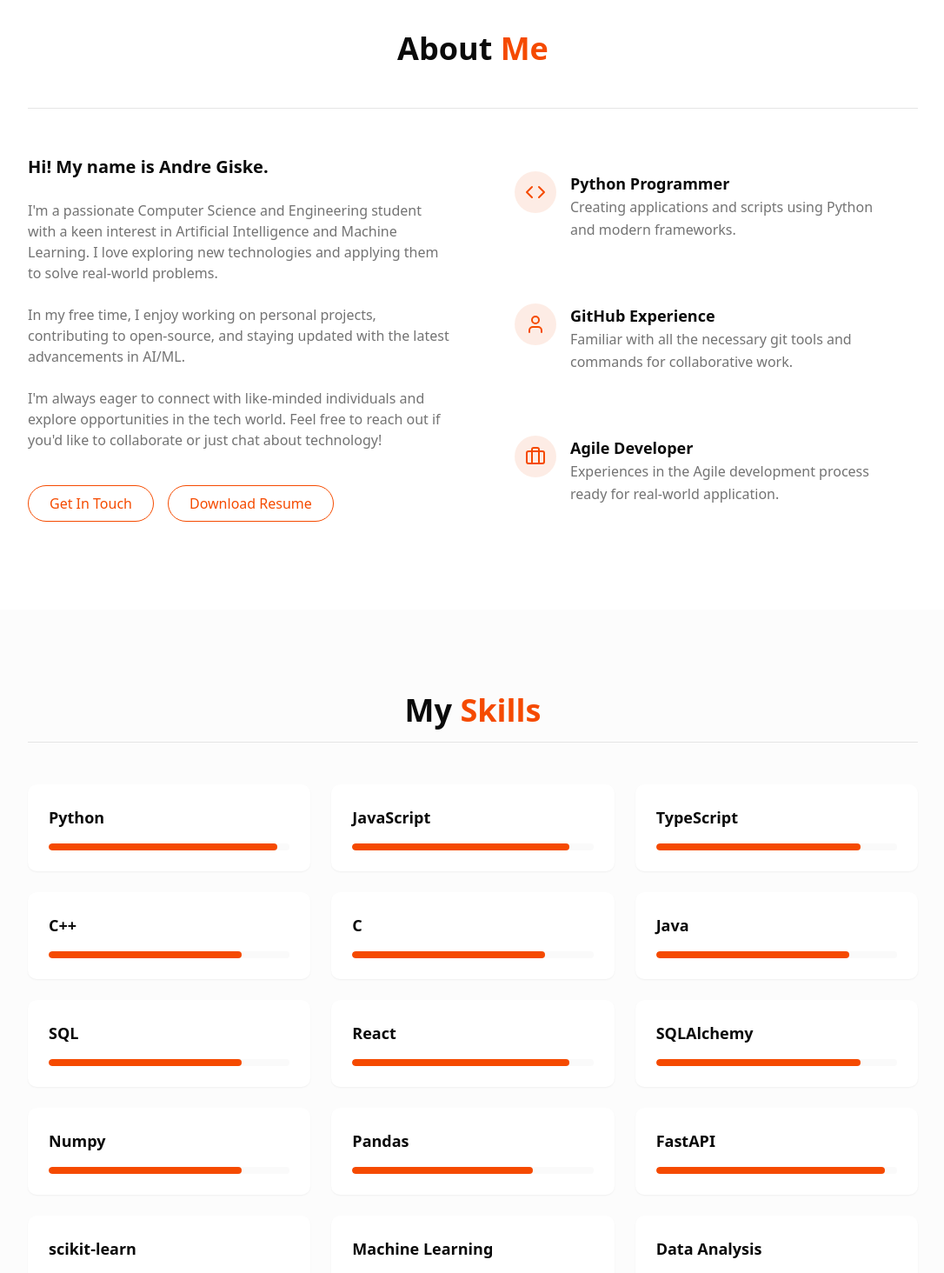
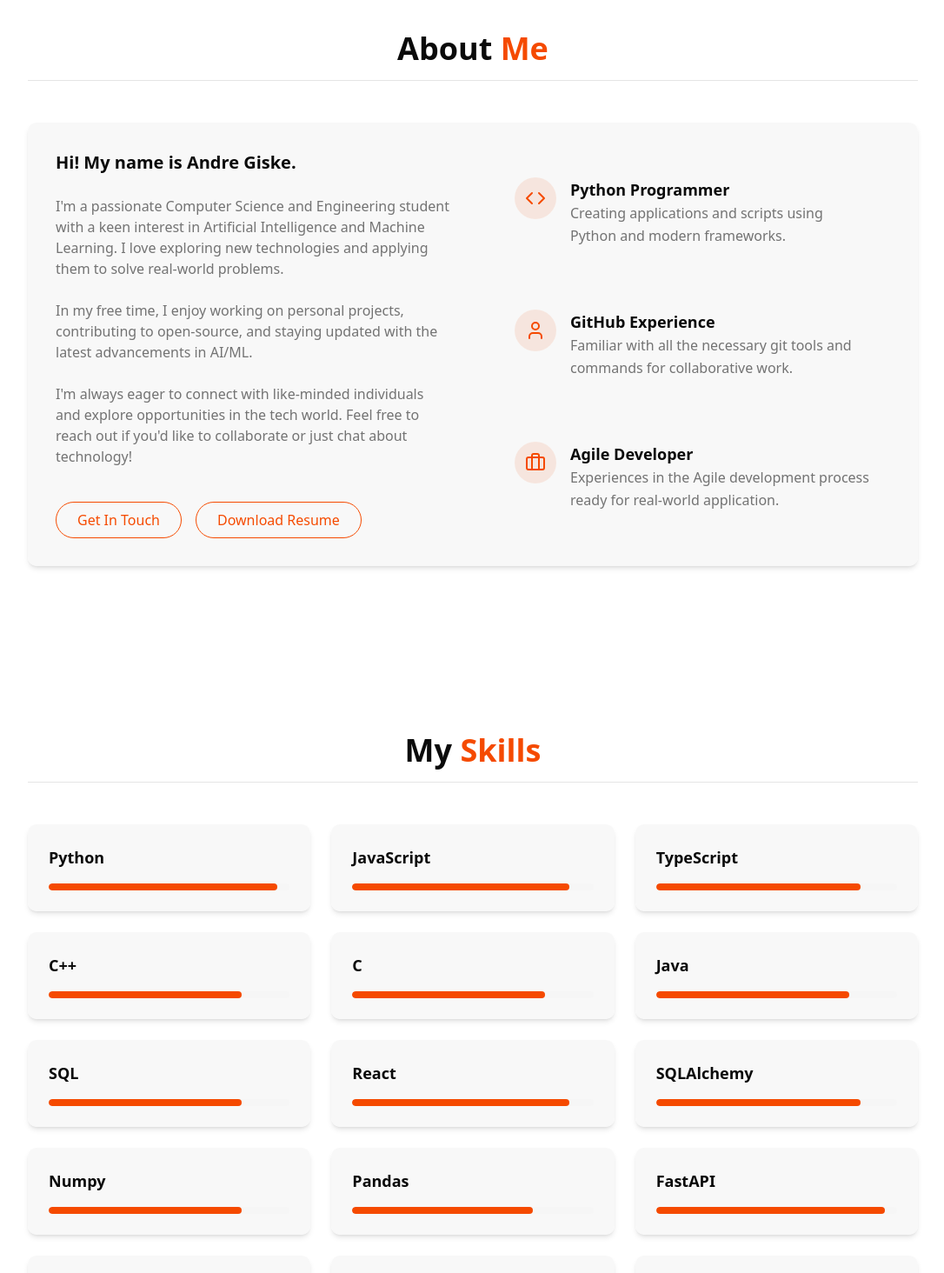
Before and after one commit to dregiske/portfolio, a React (Vite) app: page / in a window 1280 px wide. Shown: the part 860-2324 px from the top of the page at 87% size, without its empty margins (96-1182 px from the left). Built offline with nearby package versions, Linux system fonts and the light colour scheme.

Commit message:
small details

```diff
--- a/src/components/ui/AboutMe.tsx
+++ b/src/components/ui/AboutMe.tsx
@@ -7,14 +7,14 @@ export const AboutMe = () => {
   return (
 	<section id="about" className="py-24 px-4 relative">
 	  <div className="container mx-auto max-w-5xl">
-		<h2 className="text-3xl md:text-4xl font-bold mb-12 text-center">
+		<h2 className="text-3xl md:text-4xl font-bold mb-12 text-center border-b pb-4">
 		  About <span className="text-primary">Me</span>
 		</h2>
 
-		<div className="grid grid-cols-1 md:grid-cols-2 gap-12 items-center border-t pt-12">
+		<div className="grid grid-cols-1 md:grid-cols-2 gap-12 items-center bg-secondary/70 p-8 rounded-lg shadow-md">
 
 		  {/* Left Side */}
-		  <div className="space-y-6 max-w-prose">
+		  <div className="space-y-6 max-w-prose text-center md:text-left">
 			<h3 className="text-xl font-semibold">
 			  Hi! My name is Andre Giske.
 			</h3>
--- a/src/components/ui/Skills.tsx
+++ b/src/components/ui/Skills.tsx
@@ -26,7 +26,7 @@ const skills = [
 
 export const Skills = () => {
   return (
-	<section id="skills" className="py-24 px-4 relative bg-secondary/30">
+	<section id="skills" className="py-24 px-4 relative">
 	  <div className="container mx-auto max-w-5xl">
 		<h2 className="text-3xl md:text-4xl font-bold mb-12 text-center border-b pb-4">
 		  My <span className="text-primary">Skills</span>
@@ -36,7 +36,7 @@ export const Skills = () => {
 		  {skills.map((skill, key) => (
 			<div
 			  key={key}
-			  className="bg-card p-6 rounded-lg shadow-xs card-hover"
+			  className="bg-secondary/70 p-6 rounded-lg shadow-md card-hover"
 			>
 			  <div className="text-left mb-4">
 				<h3 className="font-semibold text-lg">
```
